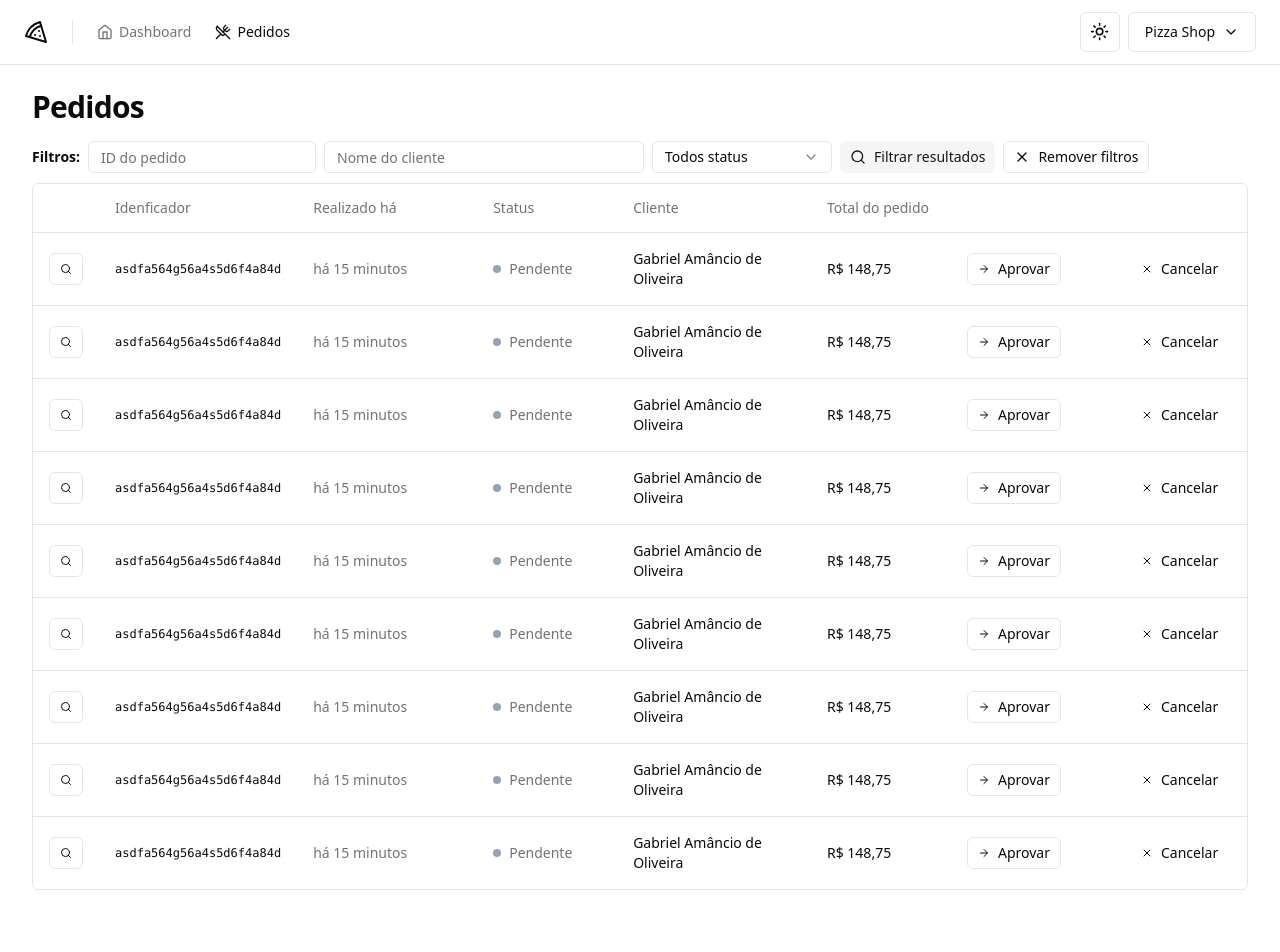
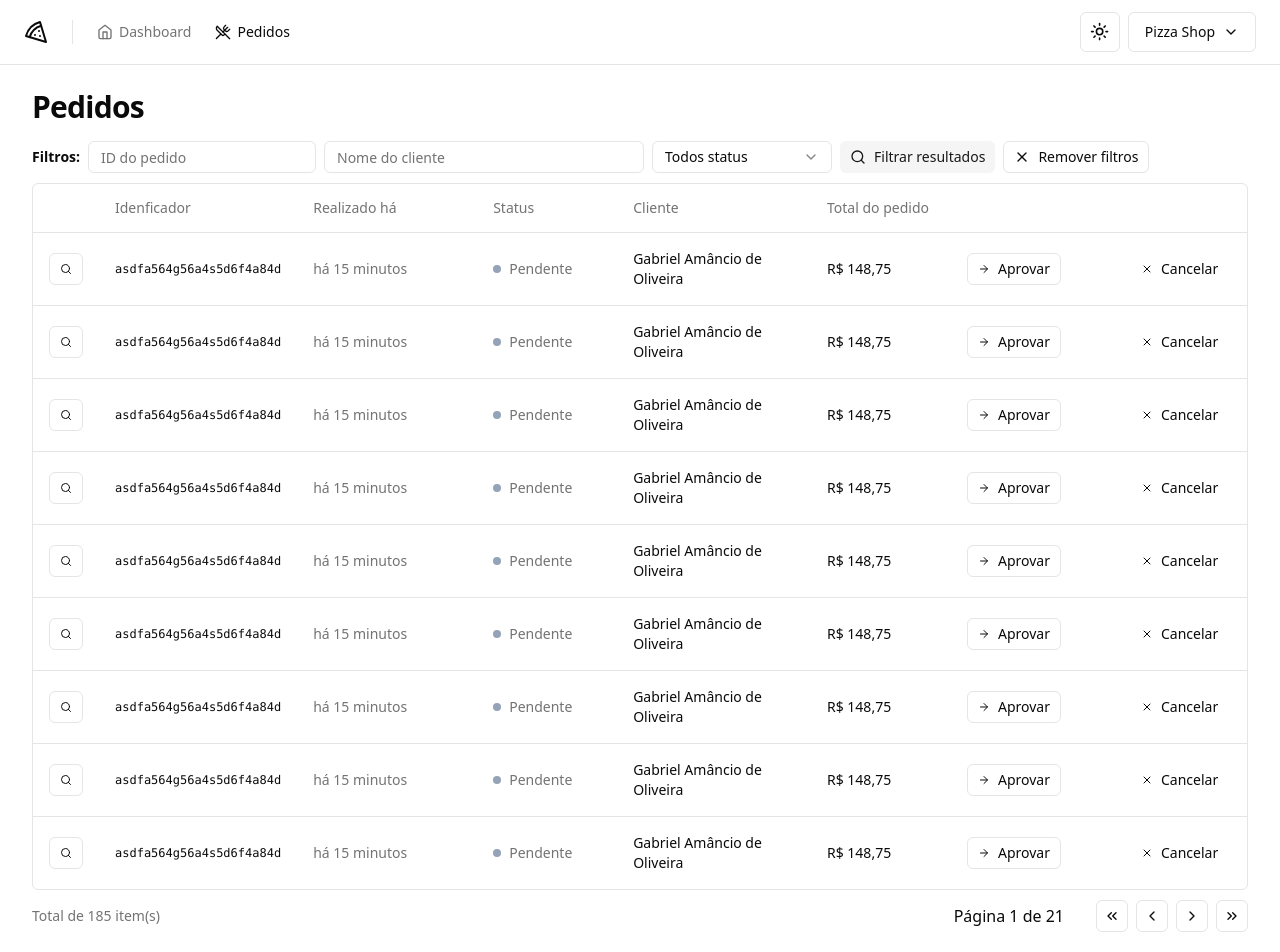
Before and after one commit to Zattrus/pizzashop-web, a React (Vite) app: page /ordes in a window 1280 px wide. Shown: the top 952 px of the page. Before the commit the page ends 922 px from the top, so only its background shows below. Built offline with nearby package versions, Linux system fonts and the light colour scheme.

Commit message:
Adiciona componente de paginação e faz ajustes na página de pedidos

```diff
--- /dev/null
+++ b/src/components/pagination.tsx
@@ -0,0 +1,54 @@
+import {
+  ChevronLeft,
+  ChevronRight,
+  ChevronsLeft,
+  ChevronsRight,
+} from 'lucide-react'
+
+import { Button } from './ui/button'
+
+export interface PaginationProps {
+  pageIndex: number
+  totalCount: number
+  perPage: number
+}
+
+export default function Pagination({
+  pageIndex,
+  perPage,
+  totalCount,
+}: PaginationProps) {
+  const pages = Math.ceil(totalCount / perPage || 1)
+
+  return (
+    <div className="flex items-center justify-between">
+      <span className="text-sm text-muted-foreground">
+        Total de {totalCount} item(s)
+      </span>
+
+      <div className="flex items-center gap-6 lg:gap-8">
+        <div className="felex-sm font-medium">
+          Página {pageIndex + 1} de {pages}
+        </div>
+        <div className="flex items-center gap-2">
+          <Button variant="outline" className="h-8 w-8 p-0">
+            <ChevronsLeft className="h-4 w-4" />
+            <span className="sr-only">Primeira página</span>
+          </Button>
+          <Button variant="outline" className="h-8 w-8 p-0">
+            <ChevronLeft className="h-4 w-4" />
+            <span className="sr-only">Página anterior</span>
+          </Button>
+          <Button variant="outline" className="h-8 w-8 p-0">
+            <ChevronRight className="h-4 w-4" />
+            <span className="sr-only">Próxima página</span>
+          </Button>
+          <Button variant="outline" className="h-8 w-8 p-0">
+            <ChevronsRight className="h-4 w-4" />
+            <span className="sr-only">Ultima página</span>
+          </Button>
+        </div>
+      </div>
+    </div>
+  )
+}
--- a/src/pages/app/orders/orders.tsx
+++ b/src/pages/app/orders/orders.tsx
@@ -1,5 +1,6 @@
 import { Helmet } from 'react-helmet-async'
 
+import Pagination from '@/components/pagination'
 import {
   Table,
   TableBody,
@@ -18,7 +19,6 @@
 
       <div className="flex flex-col gap-4">
         <h1 className="text-3xl font-bold tracking-tight">Pedidos</h1>
-      </div>
         <div className="space-y-2.5">
           <OrderTableFilters />
 
@@ -43,6 +43,9 @@
               </TableBody>
             </Table>
           </div>
+
+          <Pagination pageIndex={0} totalCount={185} perPage={9} />
+        </div>
       </div>
     </>
   )
```
Lines whose indentation alone changed are shown as unchanged.
